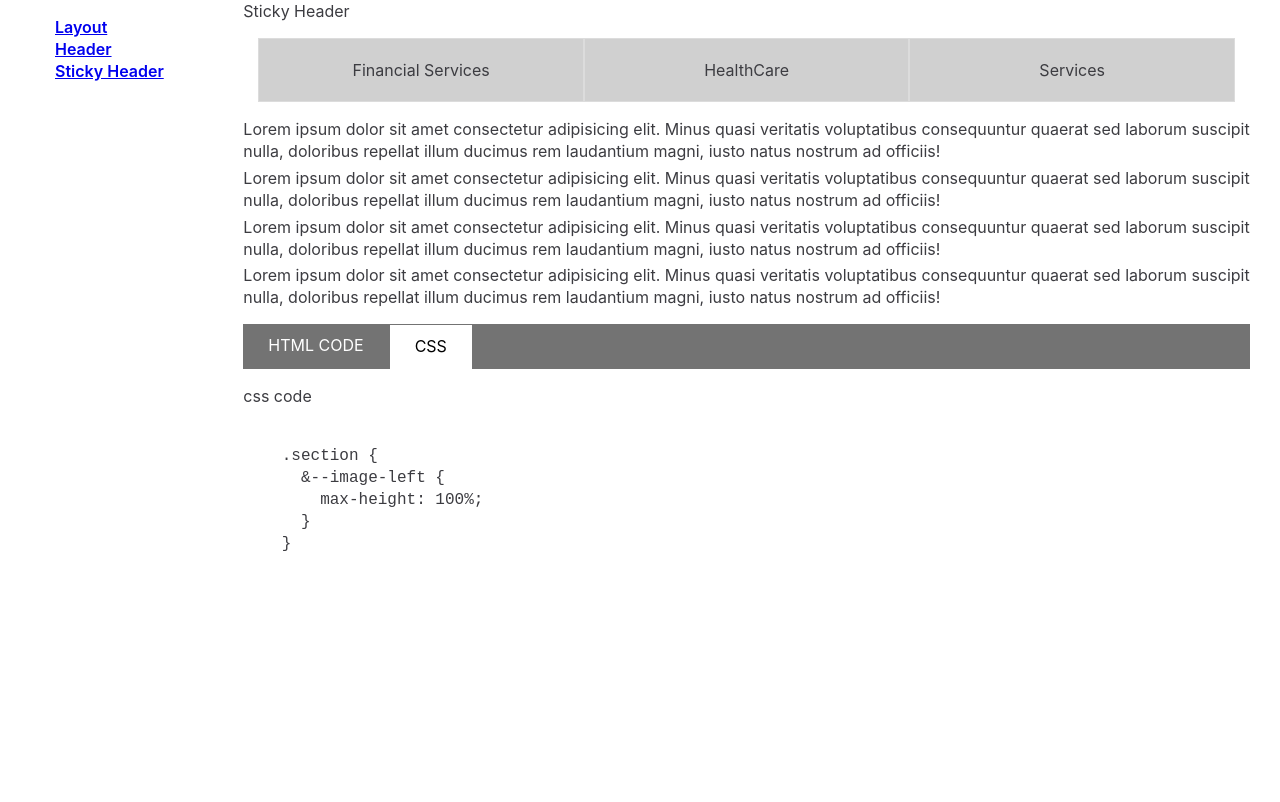
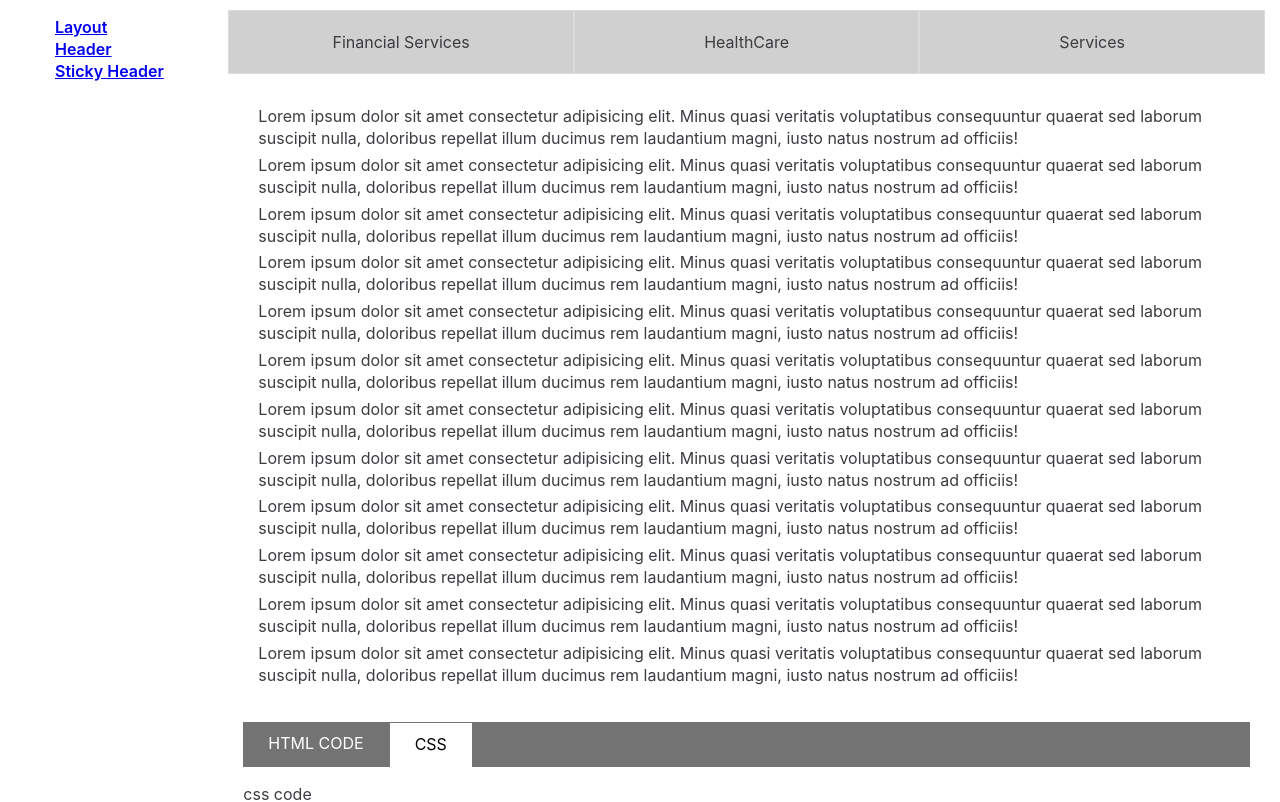
Before and after one commit to sadhna23/vue_boilerplate_atomic_design, a Vue app: page /sticky/css in a window 1280 px wide. Shown: the top 802 px of the page. Built offline with nearby package versions, Linux system fonts and the light colour scheme; a web font is replaced by a local one.

Commit message:
Ashish: new code sticky header

```diff
--- a/src/components/molecules/CssCodeSticky.vue
+++ b/src/components/molecules/CssCodeSticky.vue
@@ -2,9 +2,46 @@
   <div>
     css code
     <pre>
-    .section {
-      &--image-left {
-        max-height: 100%;
+    html {
+     scroll-behavior: smooth;
+    }
+    .stickyheader__items {
+      margin: 10px 0;
+      padding: 0;
+      position: relative;
+      max-width: 1600px;
+      @include flexbox;
+      @include flex-direction(column);
+      @include media-breakpoint-up(lg) {
+        @include flex-direction(row);
+        @include align-items(stretch);
+        width: 100%;
+      }
+      .items__item {
+        border: 1px solid $bg-shgrey;
+        padding: 20px;
+        background: $bg-shgreylight;
+        text-align: center;
+        @include media-breakpoint-up(lg) {
+          @include flex(1);
+        }
+      }
+    }
+
+    .sticky-scroll {
+      position: sticky;
+      top: 0;
+      z-index: 1;
+      height: 75px;
+      padding: 0;
+      margin: 0;
+      @include media-breakpoint-down(md) {
+        height: 52px;
+      }
+      .sticky {
+        position: fixed;
+        top: 0;
+        width: 100%;
       }
     }
 </pre>
--- a/src/components/molecules/HtmlCodeSticky.vue
+++ b/src/components/molecules/HtmlCodeSticky.vue
@@ -2,16 +2,18 @@
   <div>
     <span>Html code</span>
     <pre>
-    &lt;section class="section section--image-left"&gt;
-      &lt;div class="container-fluid"&gt;
-        &lt;div class="row"&gt;
-          &lt;div class="col-xl-6 col-sm-12 card card--right"&gt;
-            &lt;h1&gt; This is heading for sticky &lt;/h1&gt;
-            &lt;p&gt; This is paragraph for sticky&lt;/p&gt;
-          &lt;/div&gt;
-          &lt;div class="col-xl-6 col-sm-12 card card--left"&gt;
-        &lt;/div&gt;
-      &lt;/div&gt;
+    &lt;section class="sticky-scroll" id="sticky_header"&gt;
+      &lt;ul class="stickyheader__items col-sm-12"&gt;
+        &lt;li class="items__item"&gt;
+            Financial Services
+        &lt;/li&gt;
+        &lt;li class="items__item"&gt;
+            HealthCare
+        &lt;/li&gt;
+        &lt;li class="items__item"&gt;
+            Services
+        &lt;/li&gt;
+      &lt;/ul&gt;
     &lt;/section&gt;
 </pre>
   </div>
--- a/src/components/molecules/StickyTop.vue
+++ b/src/components/molecules/StickyTop.vue
@@ -1,5 +1,5 @@
 <template>
-  <div class="spacer">
+  <div class="sticky-scroll" id="sticky_header">
     <ul class="stickyheader__items col-sm-12" :style="myStyle">
       <li class="items__item" v-for="(title, index) in titles" :key="index">{{title}}</li>
     </ul>
@@ -19,25 +19,48 @@ export default {
       originalTop: 0
     };
   },
-  mounted() {
-    this.originalTop = this.$el.getBoundingClientRect().top;
-  },
-  watch: {
-    scrollY() {
-      const newTop = this.scrollY + +this.top - this.originalTop;
-
-      if (newTop > 0) {
-        this.$set(this.myStyle, "top", `${newTop}px`);
+  mounted() {},
+  handleScroll() {
+    // Followin code is used to add sticky navigation bar in IE. As position sticky does not work in IE we have to do it in javascript
+    var ua = window.navigator.userAgent;
+    var msie = ua.indexOf("MSIE ");
+    if (msie > 0 || !!navigator.userAgent.match(/Trident.*rv\:11\./)) {
+      // If Internet Explorer, return version number
+      var header = document.getElementById("sticky_header");
+      // I am commenting below line because this is causing sticky issue in IE.
+      if (!window.sticky) {
+        window.sticky = header.offsetTop;
+      }
+      if (window.pageYOffset > sticky) {
+        header.style.position = "fixed";
+        header.style.width = "100%";
       } else {
-        this.$delete(this.myStyle, "top");
+        if (window.pageYOffset < sticky && header.style.position != "static") {
+          header.style.position = "static";
+        }
       }
     }
+    // End of Sticky navbar code for IE
+  },
+  created() {
+    window.addEventListener("scroll", this.handleScroll);
+  },
+
+  destroyed() {
+    delete window.sticky;
+    window.removeEventListener("scroll", this.handleScroll);
   }
 };
 </script>
 <style lang="scss" scoped>
+html {
+  scroll-behavior: smooth;
+}
 .stickyheader__items {
+  margin: 10px 0;
+  padding: 0;
   position: relative;
+  max-width: 1600px;
   @include flexbox;
   @include flex-direction(column);
   @include media-breakpoint-up(lg) {
@@ -54,8 +77,22 @@ export default {
       @include flex(1);
     }
   }
-  .spacer {
-    height: 80px;
+}
+
+.sticky-scroll {
+  position: sticky;
+  top: 0;
+  z-index: 1;
+  height: 75px;
+  padding: 0;
+  margin: 0;
+  @include media-breakpoint-down(md) {
+    height: 52px;
+  }
+  .sticky {
+    position: fixed;
+    top: 0;
+    width: 100%;
   }
 }
 </style>
--- a/src/components/organisms/StickyHeader.vue
+++ b/src/components/organisms/StickyHeader.vue
@@ -1,41 +1,30 @@
 <template>
-  <div class="container__stickyheader">
+  <section class="container__stickyheader">
     <div class="container">
       <div class="row">
-        <div class="col-12">
-          <p>Sticky Header</p>
-          <StickyTop top="20" :scroll-y="scrollY" :titles="titles"></StickyTop>
-          <p>
-            Lorem ipsum dolor sit amet consectetur adipisicing elit. Minus quasi
-            veritatis voluptatibus consequuntur quaerat sed laborum suscipit
-            nulla, doloribus repellat illum ducimus rem laudantium magni, iusto
-            natus nostrum ad officiis!
-          </p>
-          <p>
-            Lorem ipsum dolor sit amet consectetur adipisicing elit. Minus quasi
-            veritatis voluptatibus consequuntur quaerat sed laborum suscipit
-            nulla, doloribus repellat illum ducimus rem laudantium magni, iusto
-            natus nostrum ad officiis!
-          </p>
-          <p>
-            Lorem ipsum dolor sit amet consectetur adipisicing elit. Minus quasi
-            veritatis voluptatibus consequuntur quaerat sed laborum suscipit
-            nulla, doloribus repellat illum ducimus rem laudantium magni, iusto
-            natus nostrum ad officiis!
-          </p>
-          <p>
-            Lorem ipsum dolor sit amet consectetur adipisicing elit. Minus quasi
-            veritatis voluptatibus consequuntur quaerat sed laborum suscipit
-            nulla, doloribus repellat illum ducimus rem laudantium magni, iusto
-            natus nostrum ad officiis!
-          </p>
-        </div>
-        <div class="col-12">
-          <slot></slot>
+        <div class="col-12 container__stickyheader-wrapper">
+          <StickyTop :titles="titles"></StickyTop>
+          <div class="container__stickheader-para">
+            <p>Lorem ipsum dolor sit amet consectetur adipisicing elit. Minus quasi veritatis voluptatibus consequuntur quaerat sed laborum suscipit nulla, doloribus repellat illum ducimus rem laudantium magni, iusto natus nostrum ad officiis!</p>
+            <p>Lorem ipsum dolor sit amet consectetur adipisicing elit. Minus quasi veritatis voluptatibus consequuntur quaerat sed laborum suscipit nulla, doloribus repellat illum ducimus rem laudantium magni, iusto natus nostrum ad officiis!</p>
+            <p>Lorem ipsum dolor sit amet consectetur adipisicing elit. Minus quasi veritatis voluptatibus consequuntur quaerat sed laborum suscipit nulla, doloribus repellat illum ducimus rem laudantium magni, iusto natus nostrum ad officiis!</p>
+            <p>Lorem ipsum dolor sit amet consectetur adipisicing elit. Minus quasi veritatis voluptatibus consequuntur quaerat sed laborum suscipit nulla, doloribus repellat illum ducimus rem laudantium magni, iusto natus nostrum ad officiis!</p>
+            <p>Lorem ipsum dolor sit amet consectetur adipisicing elit. Minus quasi veritatis voluptatibus consequuntur quaerat sed laborum suscipit nulla, doloribus repellat illum ducimus rem laudantium magni, iusto natus nostrum ad officiis!</p>
+            <p>Lorem ipsum dolor sit amet consectetur adipisicing elit. Minus quasi veritatis voluptatibus consequuntur quaerat sed laborum suscipit nulla, doloribus repellat illum ducimus rem laudantium magni, iusto natus nostrum ad officiis!</p>
+            <p>Lorem ipsum dolor sit amet consectetur adipisicing elit. Minus quasi veritatis voluptatibus consequuntur quaerat sed laborum suscipit nulla, doloribus repellat illum ducimus rem laudantium magni, iusto natus nostrum ad officiis!</p>
+            <p>Lorem ipsum dolor sit amet consectetur adipisicing elit. Minus quasi veritatis voluptatibus consequuntur quaerat sed laborum suscipit nulla, doloribus repellat illum ducimus rem laudantium magni, iusto natus nostrum ad officiis!</p>
+            <p>Lorem ipsum dolor sit amet consectetur adipisicing elit. Minus quasi veritatis voluptatibus consequuntur quaerat sed laborum suscipit nulla, doloribus repellat illum ducimus rem laudantium magni, iusto natus nostrum ad officiis!</p>
+            <p>Lorem ipsum dolor sit amet consectetur adipisicing elit. Minus quasi veritatis voluptatibus consequuntur quaerat sed laborum suscipit nulla, doloribus repellat illum ducimus rem laudantium magni, iusto natus nostrum ad officiis!</p>
+            <p>Lorem ipsum dolor sit amet consectetur adipisicing elit. Minus quasi veritatis voluptatibus consequuntur quaerat sed laborum suscipit nulla, doloribus repellat illum ducimus rem laudantium magni, iusto natus nostrum ad officiis!</p>
+            <p>Lorem ipsum dolor sit amet consectetur adipisicing elit. Minus quasi veritatis voluptatibus consequuntur quaerat sed laborum suscipit nulla, doloribus repellat illum ducimus rem laudantium magni, iusto natus nostrum ad officiis!</p>
+          </div>
+          <div class="container__stickyheader-codeview col-12">
+            <slot></slot>
+          </div>
         </div>
       </div>
     </div>
-  </div>
+  </section>
 </template>
 <script>
 import StickyTop from "../molecules/StickyTop";
@@ -49,7 +38,6 @@ export default {
   },
   data() {
     return {
-      scrollY: null,
       titles: ["Financial Services", "HealthCare", "Services"]
     };
   },
@@ -66,8 +54,10 @@ export default {
 };
 </script>
 <style lang="scss" scoped>
-@import "../../styles/main";
-.container__stickyheader {
-  height: 900px;
+.container__stickyheader-wrapper {
+  padding: 0;
+}
+.container__stickheader-para {
+  padding: 20px 30px;
 }
 </style>
```
